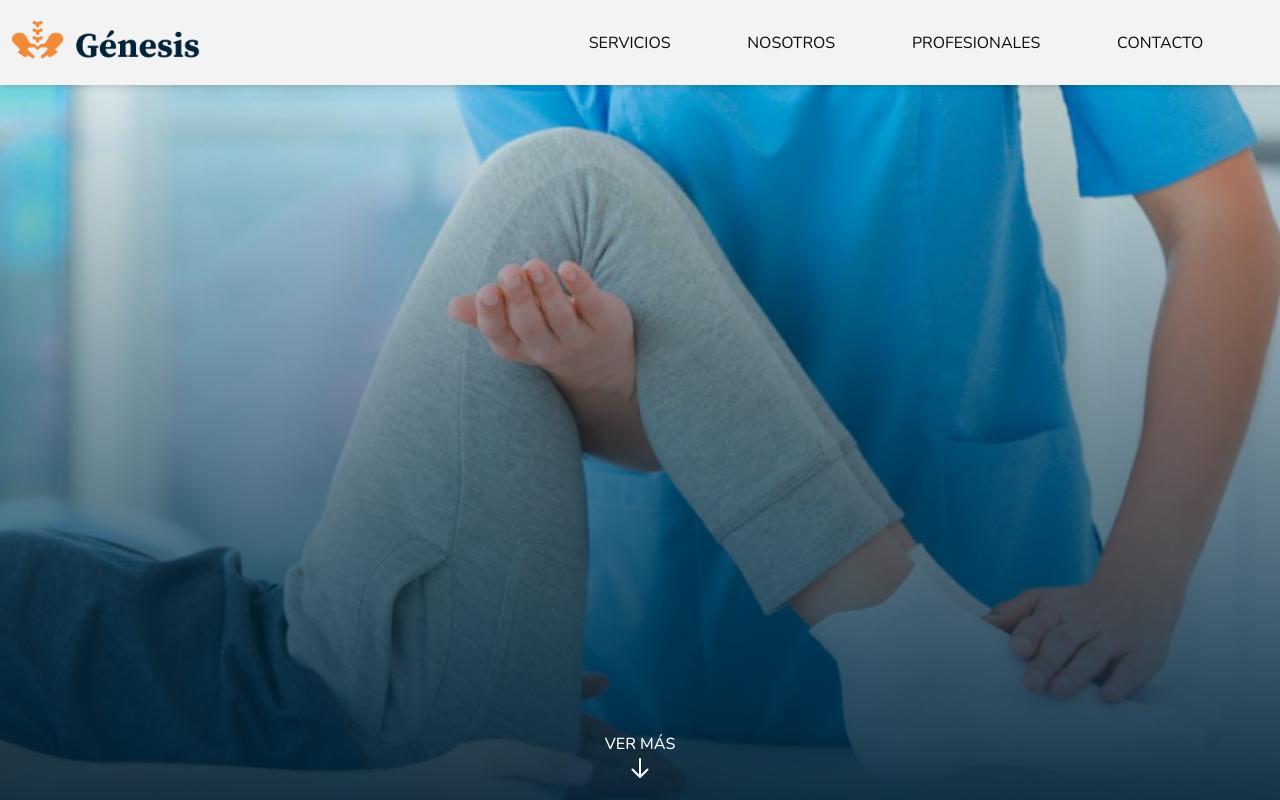
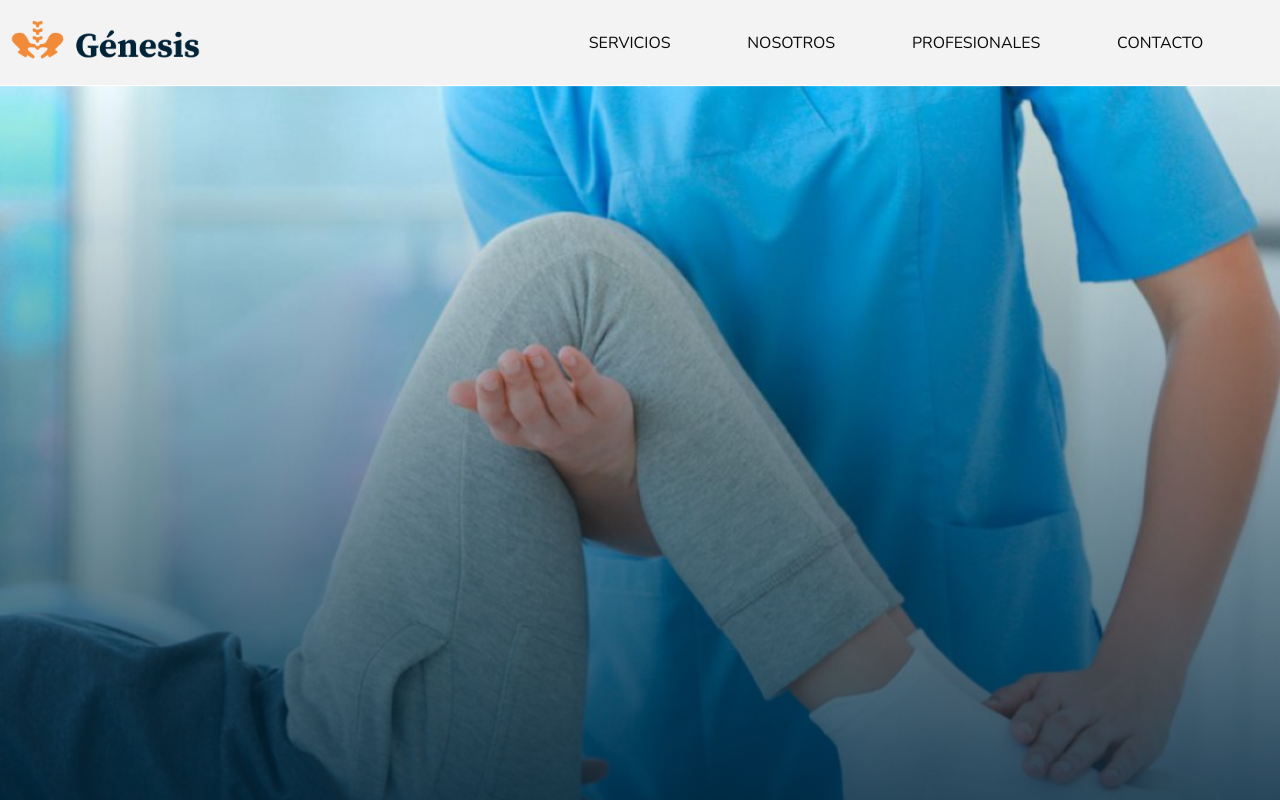
Before and after one commit to tomaslami/update-genesis, a Next.js app: page / in a window 1280 px wide. Shown: the top 800 px of the page. Built offline with nearby package versions, Linux system fonts and the light colour scheme.

Commit message:
eslint configuration and fixed components

```diff
--- a/src/app/page.tsx
+++ b/src/app/page.tsx
@@ -5,14 +5,13 @@
 import Info from "@/components/Info";
 import PrincipalLanding from "@/components/PrincipalLanding";
 import Professionals from "@/components/Professionals";
-import Image from "next/image";
 
 export default function Home() {
   return (
     <>
       <Header />
+      <PrincipalLanding />
       <main className="">
-        <PrincipalLanding />
         <Info />
         <section className="w-full min-h-screen">
           <AboutUs />
--- a/src/components/Footer.tsx
+++ b/src/components/Footer.tsx
@@ -6,7 +6,7 @@
 const Footer = () => {
 
   return (
-    <footer id='contacto' className='w-full min-screen lg:h-[600px] bg-[#002337] p-5 flex lg:flex-row flex-col justify-center items-center gap-20'>
+    <footer id='contacto' className='w-full  lg:h-[600px] bg-[#002337] p-5 flex lg:flex-row flex-col justify-center items-center gap-20'>
       <div className='w-full md:w-1/2 h-1/2 md:h-full flex flex-col justify-center items-center gap-5'>
         <div className='w-full h-4/6 flex justify-center items-center'>
           <img src="/icons/LOGO_GNS.svg" alt="Logo Génesis" className=' lg:w-auto lg:h-auto' />
--- a/src/components/Header.tsx
+++ b/src/components/Header.tsx
@@ -6,7 +6,7 @@
 
 const Header = () => {
   return (
-    <header className='w-full h-[85px] bg-[#f3f3f3] lg:fixed lg:z-10 drop-shadow-md'>
+    <header className='w-full h-[85px] bg-[#f3f3f3]'>
       <nav className='w-full h-full flex justify-center items-center'>
         <div className='w-2/5 h-full justify-start items-center hidden md:flex'>
           <img src="GNS-2.webp" alt="Génesis_Logo" className='w-[200px] h-[45px]' />
--- a/src/components/PrincipalLanding.tsx
+++ b/src/components/PrincipalLanding.tsx
@@ -2,8 +2,8 @@
 
 const PrincipalLanding = () => {
   return (
-    <section className='h-screen w-full bg-cover bg-no-repeat bg-center bg-fixed bg-[url(/PORTADA.webp)]' >
-      <div className='w-full h-full flex justify-end items-center flex-col minimal-bounce pb-5'>
+    <section className='min-h-screen w-full flex justify-center items-end bg-cover bg-no-repeat bg-center bg-fixed bg-[url(/PORTADA.webp)]' >
+      <div className='w-full h-full flex justify-end items-center flex-col pb-5'>
         <a href="#servicios" className='flex justify-center items-center flex-col'>
           <h3 className='text-white font-medium text-base'>VER MÁS</h3>
           <svg xmlns="http://www.w3.org/2000/svg" fill="none" viewBox="0 0 24 24" strokeWidth="2" stroke="white" className="w-6 h-6 ">
--- a/src/components/tools/FooterIcons.tsx
+++ b/src/components/tools/FooterIcons.tsx
@@ -3,7 +3,7 @@
 
 const FooterIcons = () => {
   return (
-    <div className='lg:w-1/2 w-full h-3/6 flex flex-col justify-center items-center gap-10'>
+    <div className='lg:w-2/3 w-full h-3/6 flex flex-col justify-center items-center gap-10'>
       {FooterElements.map(footer => (
         <div className='w-full flex justify-center items-center'>
 
--- a/src/components/tools/styles/special-styles.css
+++ b/src/components/tools/styles/special-styles.css
@@ -1,7 +1,7 @@
 .professional-card {
   width: 550px;
   height: 300px;
-  background: linear-gradient(to right, #002337 30%, #d6d4d4 30%);
+  background: linear-gradient(to right, #002337 30%, #e3e3e3 30%);
   border-radius: 40px;
 }
 
@@ -9,7 +9,7 @@
   .professional-card {
     width: 100%;
     height: 250px;
-    background: linear-gradient(to right, #002337 25%, #d6d4d4 25%);
+    background: linear-gradient(to right, #002337 25%, #e3e3e3 25%);
     border-radius: 40px;
   }
 
```
Also changed, not shown: .eslintrc.json.
